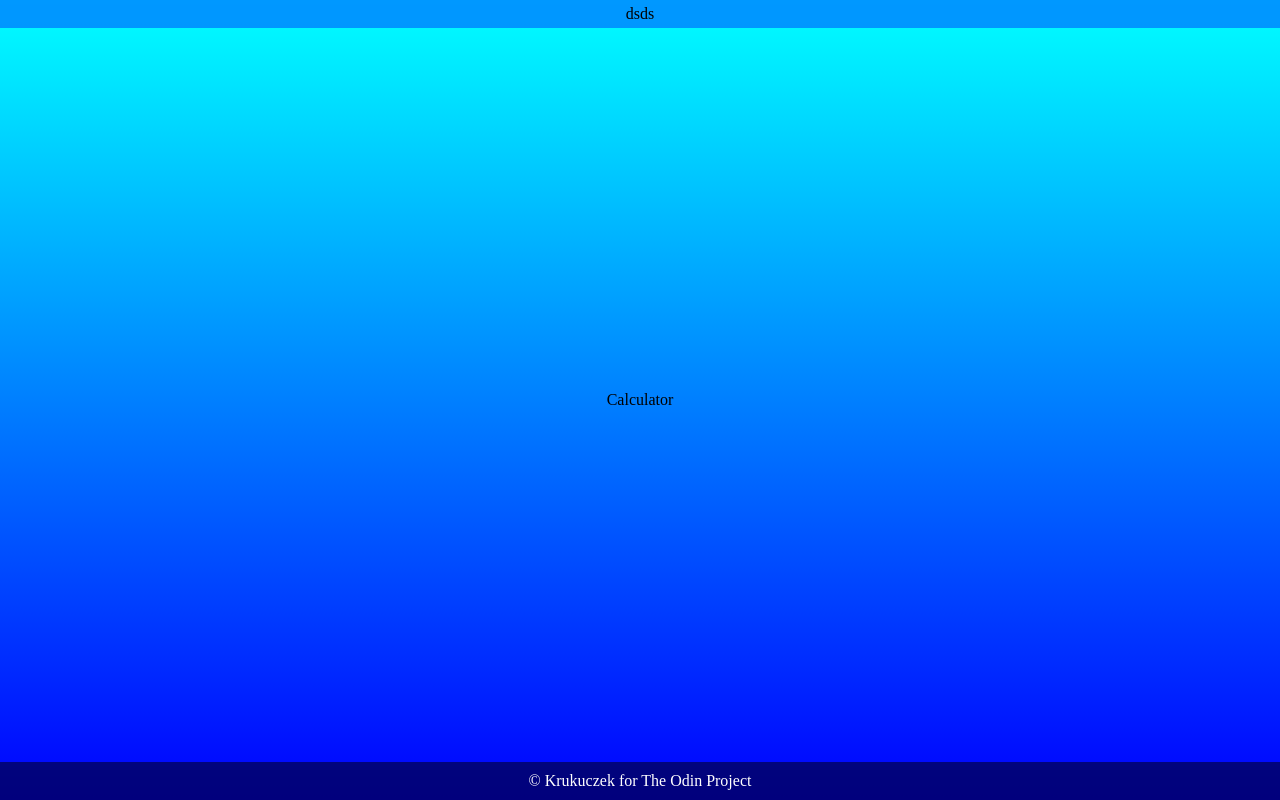
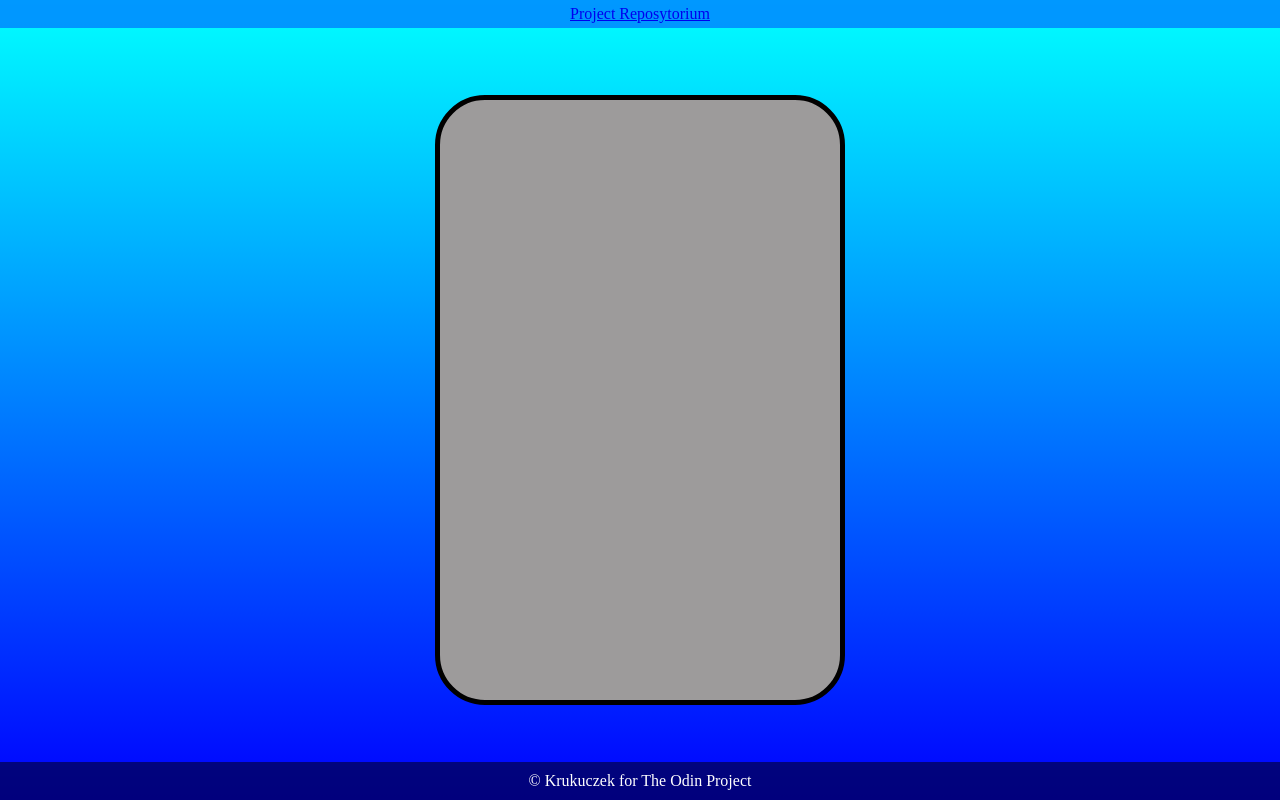
Before and after one commit to Krukuczek/Project-Calculator, a plain HTML site: page index.html in a window 1280 px wide. Drawn offline with Linux system fonts and the light colour scheme.

Commit message:
add responisiblity and calculator

```diff
--- a/index.html
+++ b/index.html
@@ -9,9 +9,21 @@
 </head>
 <body>
 
-    <header>dsds</header>
+    <header>
+        <a href="https://github.com/Krukuczek/Project-Calculator">Project Reposytorium</a>
+    </header>
 
-    <main>Calculator</main>
+    <main>
+        <div id="calculator">
+            <div id="display">
+
+            </div>
+
+            <div id="keyboard">
+
+            </div>
+        </div>
+    </main>
 
     <footer>&copy; Krukuczek for The Odin Project</footer>
 
--- a/style.css
+++ b/style.css
@@ -36,3 +36,12 @@ footer{
     background-color: rgba(3, 0, 58, 0.659);
     text-align: center;
 }
+#calculator{
+    width: 100vw;
+    height: 80vh;
+    max-width: 400px;
+    max-height: 600px;
+    background-color: rgb(157, 155, 155);
+    border:5px solid black;
+    border-radius: 50px;
+}
```
